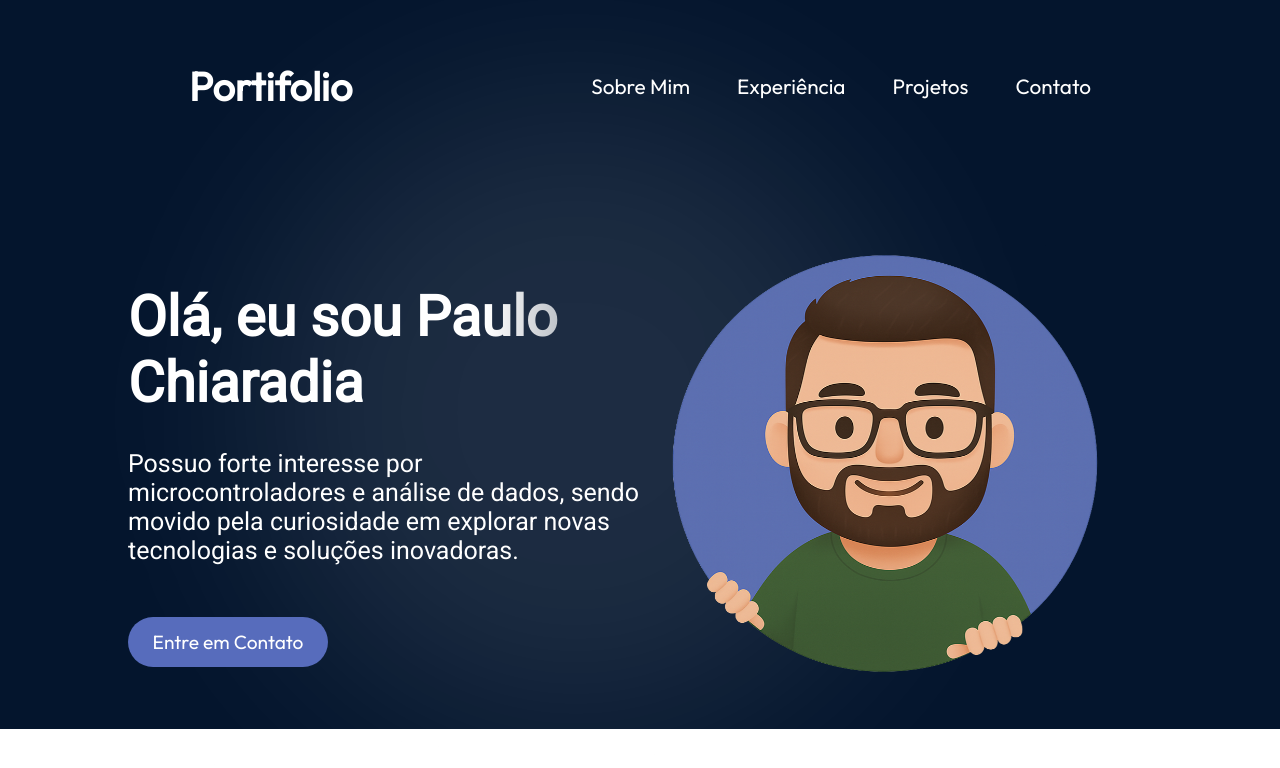
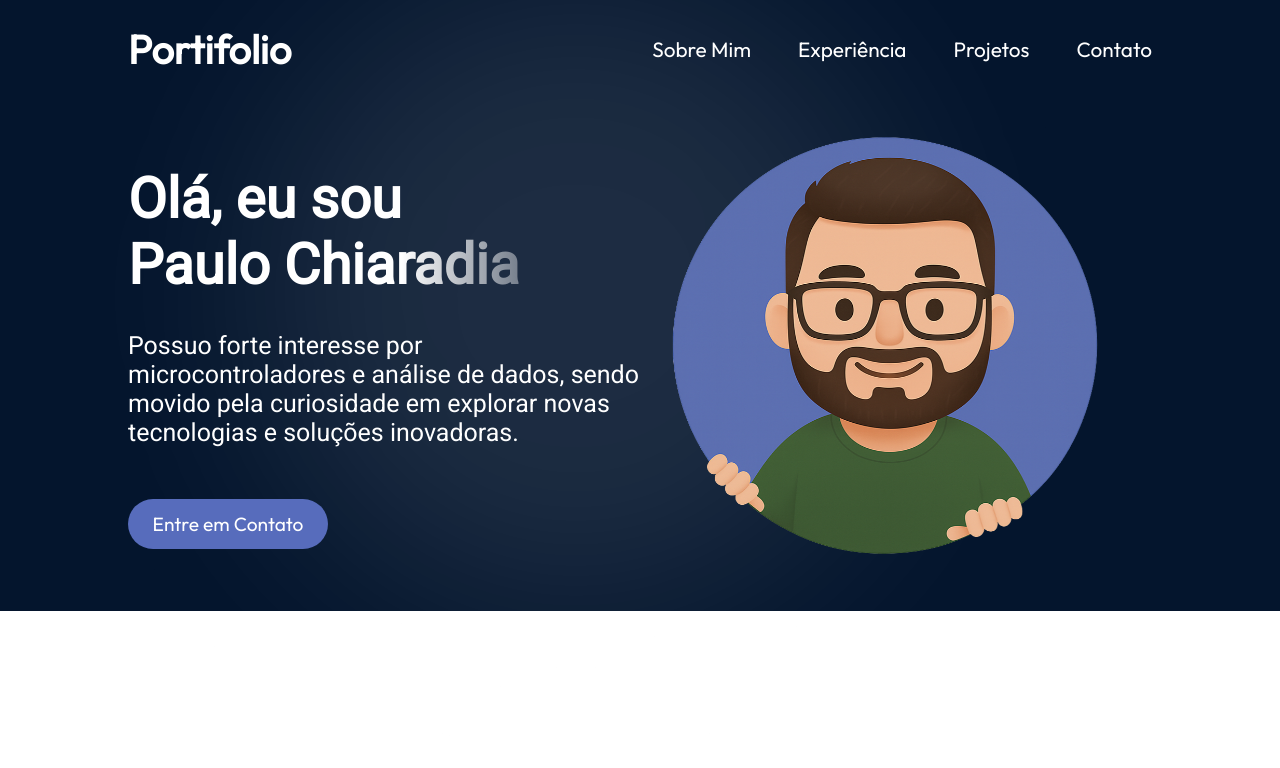
Before and after one commit to paulochiaradia/react-portifolio, a React (Vite) app: page / in a window 1280 px wide. Shown: the top 768 px of the page. Built offline with nearby package versions, Linux system fonts and the light colour scheme.

Commit message:
feat: update Hero component layout and navbar padding for improved styling

```diff
--- a/src/componets/hero/hero.jsx
+++ b/src/componets/hero/hero.jsx
@@ -6,7 +6,10 @@ export const Hero = () => {
     return (
         <section className={styles.container}>
             <div className={styles.content}>
-                <h1 className={styles.title}>Olá, eu sou Paulo Chiaradia</h1>
+                <h1 className={styles.title}>
+                    Olá, eu sou<br />
+                    Paulo Chiaradia
+                </h1>
                 <p className={styles.description}>Possuo forte interesse por microcontroladores e análise de dados, sendo movido pela curiosidade em explorar novas tecnologias e soluções inovadoras.</p>
                 <a href="mailto:eu@paulochiaradia.com.br" className={styles.contactBtn}>Entre em Contato</a>
             </div>
--- a/src/componets/hero/hero.module.css
+++ b/src/componets/hero/hero.module.css
@@ -5,7 +5,7 @@
     display: flex;
     align-items: center;
     justify-content: space-between;
-    margin-top: 49px;;
+    margin-top: 5px;;
     z-index: 1;
     margin-left: 10%;
     margin-right: 10%;
--- a/src/componets/navbar/navbar.module.css
+++ b/src/componets/navbar/navbar.module.css
@@ -5,9 +5,9 @@
     display: flex;
     align-items: center;
     justify-content: space-between;
-    padding: 61px;
+    padding: 24px 10%;
     z-index: 2;
-    margin: 0 10%;
+    margin: 0;
 }
 
 .title {
```
